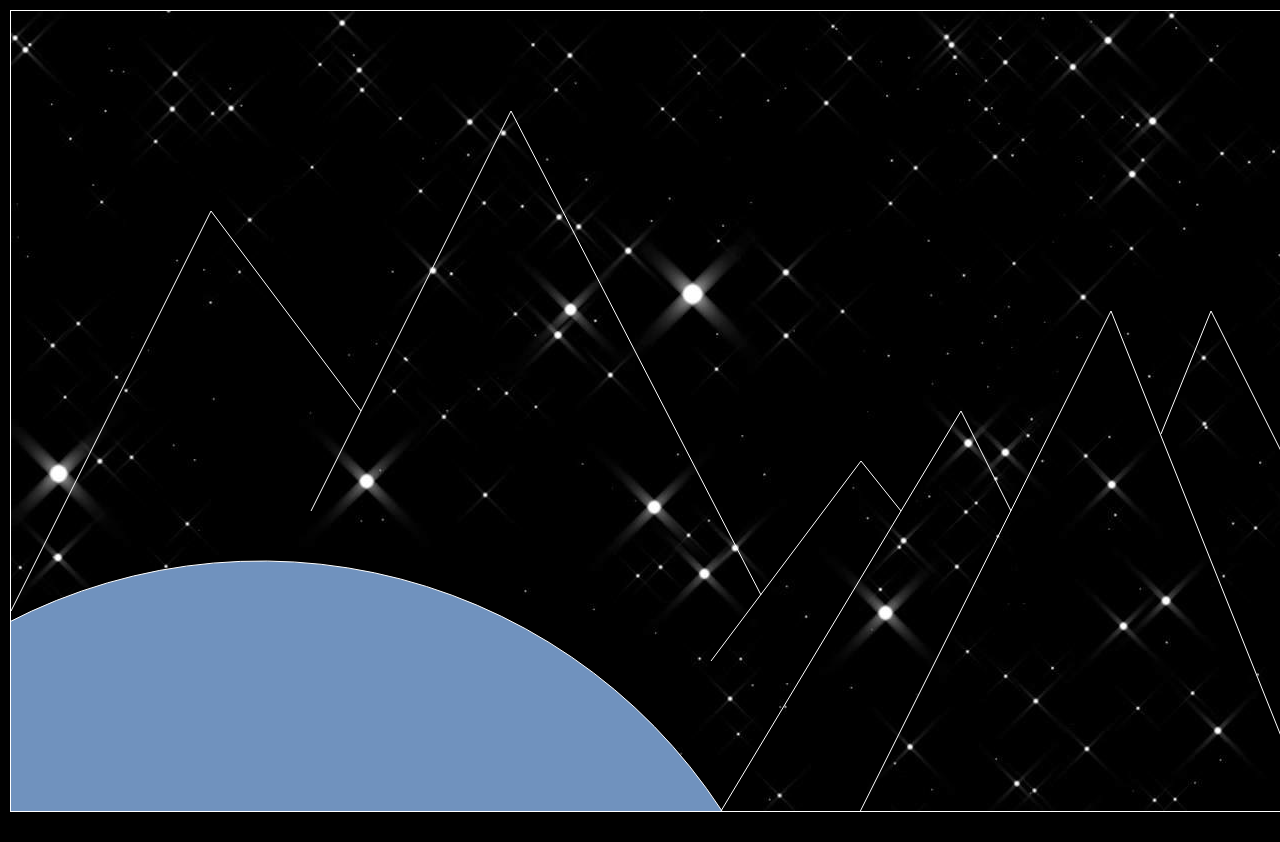
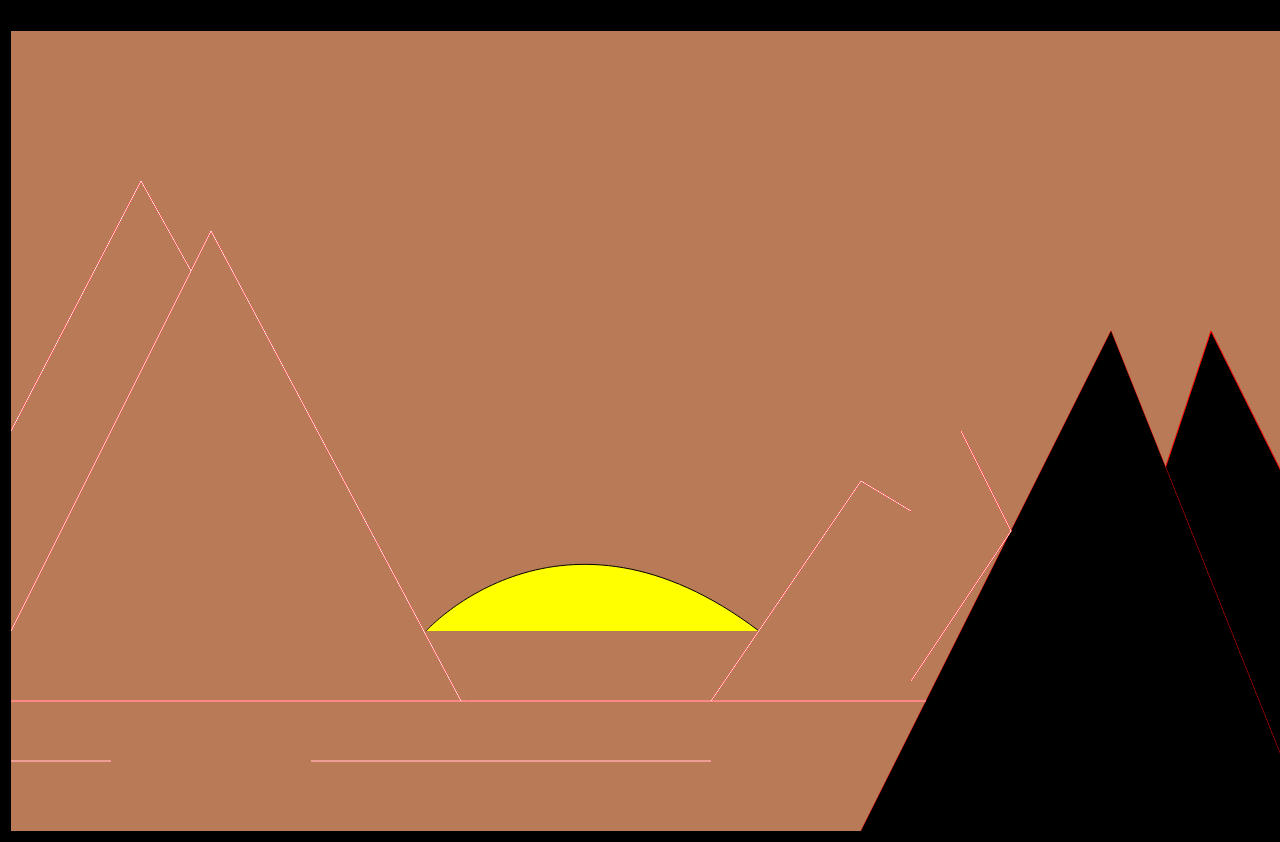
Before and after one commit to MartinsCarlos111/UsingCanva, a plain HTML site: page index.html in a window 1280 px wide. Shown: the top 842 px of the page. Drawn offline with Linux system fonts and the light colour scheme.

Commit message:
Add files via upload

```diff
--- a/css/style.css
+++ b/css/style.css
@@ -3,14 +3,15 @@
     margin: 0;
 }
 body {
-    background-color: #000;
+    background-color: rgb(0, 0, 0);
+    padding-top: 20px;
 }
 .all {
     display: flex;
     padding: 10px;
 }
 #areaCanv {
-    background-color: rgb(0, 0, 0);
-    border: 1px solid white;
+    background-color: rgb(185, 122, 87);
+    border: 1px solid rgb(0, 0, 0);
     margin: 0 auto;
 }
--- a/index.html
+++ b/index.html
@@ -9,10 +9,9 @@
 </head>
 <body>
     <main class="all">
-        <canvas id="areaCanv" width="1300px" height="800px">
-            <img src="img/fundo.jfif" id="fundo">
-        </canvas>
+        <canvas id="areaCanv" width="1300px" height="800px"></canvas>
     </main>
+
     <script src="js/canvas.js"></script>
 </body>
 </html>
--- a/js/canvas.js
+++ b/js/canvas.js
@@ -1,50 +1,75 @@
 var canva = document.getElementById("areaCanv"), ctx = canva.getContext("2d");
-var img = document.getElementById("fundo");
-ctx.drawImage(img, 0, 0);
 
-//laguinho
+//Função nova
 
+ctx.bezierCurveTo(415, 600, 550, 450, 748, 600);
+ctx.fillStyle = '#FFFF00';
+ctx.fill();
+ctx.stroke();
+
+//Montanha 1
+ctx.fillStyle = 'black';
+ctx.strokeStyle = "red";
 ctx.beginPath();
-ctx.arc(250, 1100, 550, 2*3,14);
-ctx.fillStyle = "rgb(112, 146, 190)";
+ctx.moveTo(1300, 500);
+ctx.lineTo(1200, 300);
+ctx.lineTo(1100, 600);
+ctx.lineTo(1300, 800);
+ctx.fill();
+ctx.stroke();
+
+//Montanha 2 > direita p esquerda
+ctx.fillStyle = "black";
+ctx.beginPath();
+ctx.moveTo(1300, 800);
+ctx.lineTo(1100, 300);
+ctx.lineTo(700, 1100);
+ctx.stroke();
 ctx.fill();
 
-
-ctx.moveTo(1300, 800);
-ctx.lineTo(1100, 300);
-ctx.lineTo(699, 1100);
-
-//montanha 1
-ctx.moveTo(1300, 500);
-ctx.lineTo(1200, 300)
-ctx.moveTo(1150, 423);
-ctx.lineTo(1200, 300);
-
-
-//montanha 3
+//Montanha 3
+ctx.fillStyle = "black";
+ctx.beginPath();
 ctx.moveTo(950, 400);
 ctx.lineTo(1000, 500);
-ctx.moveTo(950, 400);
-ctx.lineTo(710, 800);
+ctx.lineTo(900, 650);
+ctx.stroke();
 
-//montanha 4
+//Montanha 4
 ctx.moveTo(850, 450);
-ctx.lineTo(700, 650);
+ctx.lineTo(700, 670);
 ctx.moveTo(850, 450);
-ctx.lineTo(890, 500);
+ctx.lineTo(900, 480);
+ctx.stroke();
 
-//montanha a esquerda 1
+// Montanha 1
+ctx.moveTo(130, 150);
+ctx.lineTo(0, 400);
+ctx.moveTo(180, 240);
+ctx.lineTo(130, 150);
+ctx.stroke();
+
+//Montanha a esquerda 2
 ctx.moveTo(0, 600);
 ctx.lineTo(200, 200);
 ctx.moveTo(200, 200);
-ctx.lineTo(350, 400);
+ctx.lineTo(450, 670);
+ctx.stroke();
 
-//Montanha 2 esquerda
-ctx.moveTo(500, 100);
-ctx.lineTo(300, 500);
-ctx.moveTo(750, 584);
-ctx.lineTo(500, 100);
+//Linha
+ctx.moveTo(0, 670);
+ctx.lineTo(915, 670);
+ctx.stroke();
 
+//1º Estrada
+ctx.strokeStyle = "red";
+ctx.stroke();
+ctx.moveTo(0, 730);
+ctx.lineTo(100, 730);
 
-ctx.strokeStyle = "#fff";
+//2º Estrada
+ctx.moveTo(700, 730);
+ctx.lineTo(300, 730);
 ctx.stroke();
+ctx.strokeStyle = "white";
+ctx.stroke();
```
